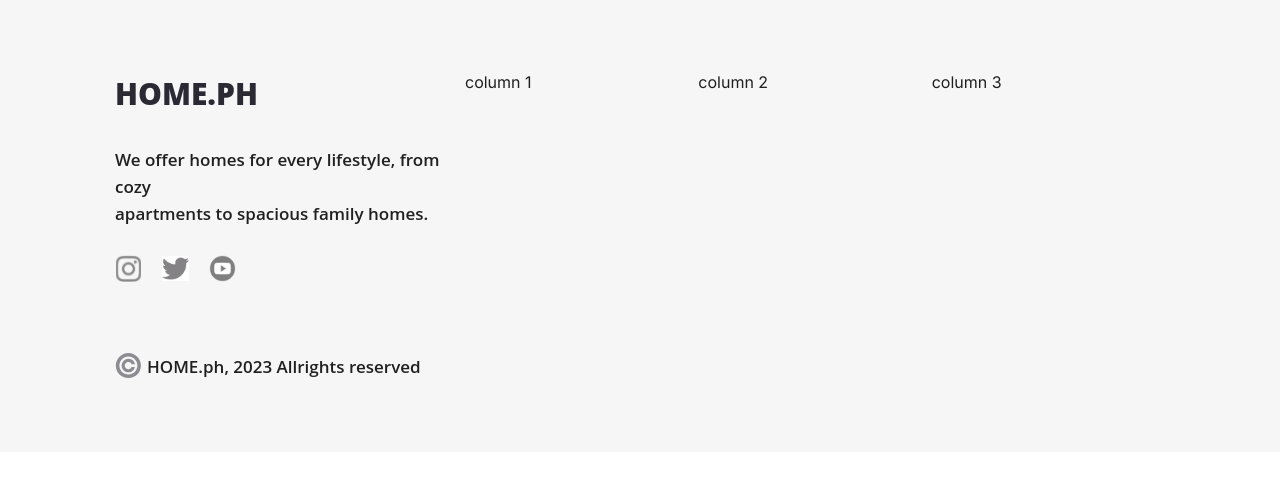
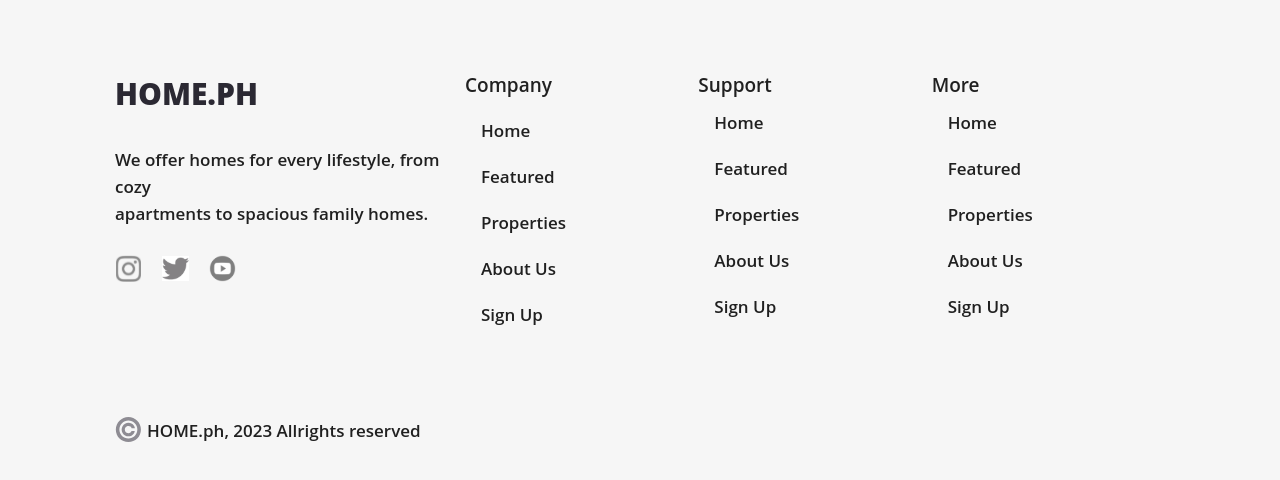
Before and after one commit to JayCabasag/home-ph, a Next.js app: page / in a window 1280 px wide. Shown: the part 5031-5511 px from the top of the page. Before the commit the page ends 5483 px from the top, so only its background shows below. Built offline with nearby package versions, Linux system fonts and the light colour scheme.

Commit message:
Added footer links

```diff
--- a/src/containers/footer/Footer.tsx
+++ b/src/containers/footer/Footer.tsx
@@ -1,12 +1,13 @@
 import React from 'react'
 import { Inter } from 'next/font/google'
-import { Container, useMediaQuery, Box, Typography } from '@mui/material'
+import { Container, useMediaQuery, Box, Typography, List, ListItem, ListItemButton, ListItemText } from '@mui/material'
 import { COLORS } from '@/utils/app_constants'
 import Image from 'next/image'
 
 const inter = Inter({ subsets: ['latin'] })
 
 const socialIcons = ['/assets/instagram-icon.svg', '/assets/twitter-icon.svg', '/assets/youtube-icon.svg']
+const companiesLists = [{label: 'home', url: '/featured'}, {label: 'featured', url: '/featured'}, {label: 'properties', url: '/properties'}, {label: 'About us', url: '/about-us'}, {label: 'sign up', url: '/sign-up'}]
 
 const Footer = () => {
     const isMobileScreen = useMediaQuery('(max-width: 768px)');
@@ -61,7 +62,7 @@ const Footer = () => {
             <br />
             apartments to spacious family homes.
             </Typography>
-            <Box sx={{ display: 'flex', gap: '20px', marginTop: '28px' }}>
+            <Box sx={{ display: 'flex', gap: '20px', marginTop: '28px', marginBottom: '28px' }}>
                 {socialIcons.map((iconUrl, index) => {
                     return (<Box
                         key={index}
@@ -80,7 +81,107 @@ const Footer = () => {
                     </Box>)
                 })}
             </Box>
-                <Box sx={{
+
+          </Box>
+
+          <Box sx={{ display: 'grid', gridTemplateColumns:  { xs: '1fr', sm: '1fr 1fr', md: '1fr 1fr 1fr', lg: '1fr 1fr 1fr' }}}>
+            <Box>
+                <Typography sx={{
+                    fontFamily: 'Inter',
+                    fontSize: '19px',
+                    fontWeight: 600,
+                    lineHeight: '30px',
+                    letterSpacing: '0em',
+                    textAlign: 'left',
+                }}>
+                    Company
+                </Typography>
+                <List>
+                {companiesLists.map((companyList, index) => {
+                    return (
+                        <ListItem disablePadding sx={{':hover': { backgroundColor: 'tranparent'}}} key={index}>
+                            <ListItemButton component="a" href={`${companyList.url}`} disableRipple>
+                            <Typography sx={{
+                                fontFamily: 'Inter',
+                                fontSize: { xs: '13px', sm: '13px', md: '17px', lg: '17px' },
+                                fontWeight: 600,
+                                lineHeight: '30px',
+                                letterSpacing: '0em',
+                                textAlign: 'left',
+                                textTransform: 'capitalize'
+                            }}>
+                                {companyList.label}
+                            </Typography>
+                            </ListItemButton>
+                        </ListItem>
+                    )
+                })}
+                </List>
+            </Box>
+            <Box>
+                <Typography sx={{
+                    fontFamily: 'Inter',
+                    fontSize: '19px',
+                    fontWeight: 600,
+                    lineHeight: '30px',
+                    letterSpacing: '0em',
+                    textAlign: 'left',
+                }}>
+                    Support
+                </Typography>
+                {companiesLists.map((companyList, index) => {
+                    return (
+                        <ListItem disablePadding sx={{':hover': { backgroundColor: 'tranparent'}}} key={index}>
+                            <ListItemButton component="a" href={`${companyList.url}`} disableRipple>
+                            <Typography sx={{
+                                fontFamily: 'Inter',
+                                fontSize: { xs: '13px', sm: '13px', md: '17px', lg: '17px' },
+                                fontWeight: 600,
+                                lineHeight: '30px',
+                                letterSpacing: '0em',
+                                textAlign: 'left',
+                                textTransform: 'capitalize'
+                            }}>
+                                {companyList.label}
+                            </Typography>
+                            </ListItemButton>
+                        </ListItem>
+                    )
+                })}
+            </Box>
+            <Box>
+                    <Typography sx={{
+                        fontFamily: 'Inter',
+                        fontSize: '19px',
+                        fontWeight: 600,
+                        lineHeight: '30px',
+                        letterSpacing: '0em',
+                        textAlign: 'left',
+                    }}>
+                    More
+                    </Typography>
+                    {companiesLists.map((companyList, index) => {
+                    return (
+                        <ListItem disablePadding sx={{':hover': { backgroundColor: 'tranparent'}}} key={index}>
+                            <ListItemButton component="a" href={`${companyList.url}`} disableRipple>
+                            <Typography sx={{
+                                fontFamily: 'Inter',
+                                fontSize: { xs: '13px', sm: '13px', md: '17px', lg: '17px' },
+                                fontWeight: 600,
+                                lineHeight: '30px',
+                                letterSpacing: '0em',
+                                textAlign: 'left',
+                                textTransform: 'capitalize'
+                            }}>
+                                {companyList.label}
+                            </Typography>
+                            </ListItemButton>
+                        </ListItem>
+                    )
+                })}
+            </Box>
+          </Box>
+          <Box sx={{
                     display: 'flex',
                     gap: '5px',
                     marginTop:  { xs: '30px', sm: '30px', md: '70px', lg: '70px' },
@@ -104,19 +205,6 @@ const Footer = () => {
                         HOME.ph, 2023 Allrights reserved
                     </Typography>
                 </Box>
-          </Box>
-
-          <Box sx={{ display: 'grid', gridTemplateColumns:  { xs: '1fr', sm: '1fr 1fr', md: '1fr 1fr 1fr', lg: '1fr 1fr 1fr' }}}>
-            <Box>
-                    column 1
-            </Box>
-            <Box>
-                    column 2
-            </Box>
-            <Box>
-                    column 3
-            </Box>
-          </Box>
         </Box>
       </Container>
     )
```
